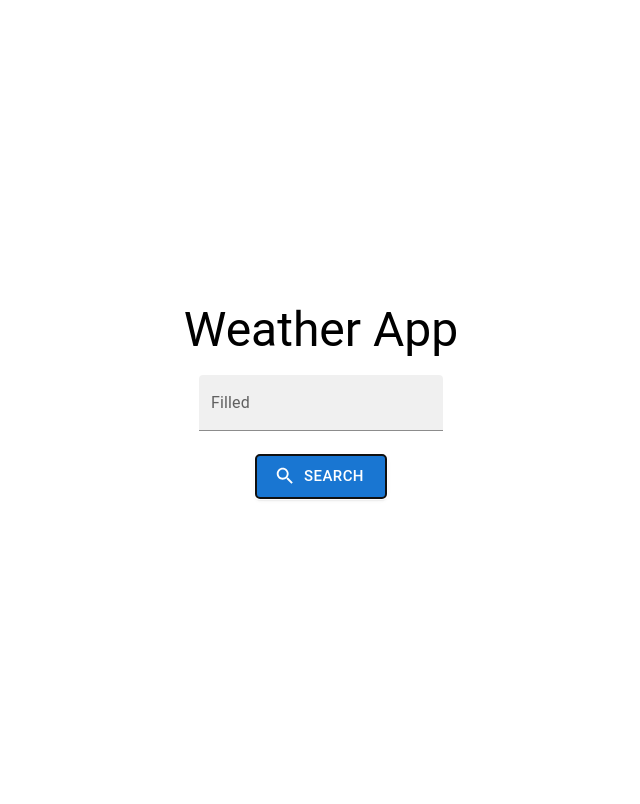
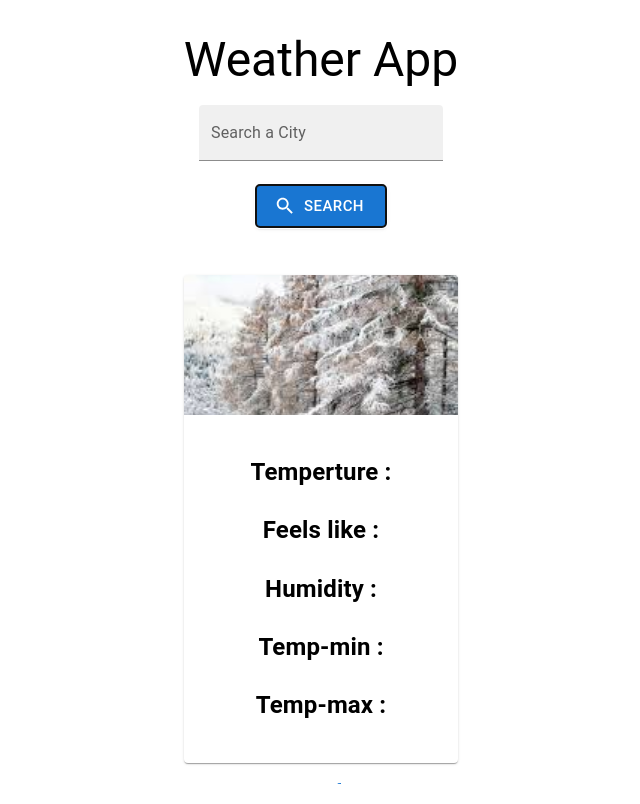
Before and after one commit to Hosanna-Mosa/Weather-info, a React (Vite) app: page / in a window 1280 px wide. Both pictures are taken after typing "Sample" into the empty fields and a click on the button "SEARCH". Shown: the top 804 px of the page, without its empty margins (319-959 px from the left). Built offline with nearby package versions, Linux system fonts and the light colour scheme; no server answers.

Commit message:
After update

```diff
--- a/src/App.css
+++ b/src/App.css
@@ -4,6 +4,11 @@
   padding: 2rem;
   text-align: center;
   background-color: #fff;
+}
+h3 {
+  color: black !important;
+  font-size: 24px;
+  display: block;
 }
 
 .logo {
@@ -41,3 +46,10 @@
 .read-the-docs {
   color: #888;
 }
+
+
+#loader{
+  display: flex !important;
+  align-items: center !important;
+  justify-content: center !important;
+}
--- a/src/App.jsx
+++ b/src/App.jsx
@@ -1,17 +1,36 @@
-import { useState } from 'react';
+import { useState , useEffect } from 'react';
 import reactLogo from './assets/react.svg';
 import viteLogo from '/vite.svg';
 import './App.css';
 import SerachBox from './SerachBox';
 import React from 'react';
+import InfoBox from './InfoBox';
+import DisplayMessage from './DisplayMessage';
+import CircularProgress from '@mui/material/CircularProgress';
+import Box from '@mui/material/Box';
+
+
+function App() {
+ const [data , setData] = useState(null);
+ const [showMessage, setShowMessage] = useState(false);
+
+  const [loader,setLoader] = useState(false);
+    const message = "Hello from Props!";
 
 
 
-function App() {
 
   return (
     <div >
-      <SerachBox />
+      <SerachBox ongetData = {setData} setLoader={setLoader} setMsg = {setShowMessage} />
+      {data?<InfoBox details={data} setLoader={setLoader} />
+      :null}
+      {showMessage?<h3>No data Found</h3>:null}
+      {loader?<Box sx={{ display: 'flex'  }} id="loader">
+      <CircularProgress />
+      </Box>:null}
+
+
     </div>
   )
 }
--- /dev/null
+++ b/src/DisplayMessage.jsx
@@ -0,0 +1,9 @@
+import React from 'react';
+
+const DisplayMessage = ({ message }) => {
+
+  return <> <p>{message}</p>
+  </>;
+};
+
+export default DisplayMessage;
--- /dev/null
+++ b/src/InfoBox.jsx
@@ -0,0 +1,46 @@
+import * as React from 'react';
+import Card from '@mui/material/Card';
+import CardContent from '@mui/material/CardContent';
+import CardMedia from '@mui/material/CardMedia';
+import Typography from '@mui/material/Typography';
+import CardActionArea from '@mui/material/CardActionArea';
+import downloadImg from "./download.jpeg"
+import { useState } from "react";
+
+
+export default function InfoBox(props) {
+let check = 5;
+  console.log("InfoBox");
+  console.log();
+  const data = props.details;
+
+
+  return (
+    <Card sx={{ maxWidth: 345 }}>
+      <CardActionArea>
+        <CardMedia
+          component="img"
+          height="140"
+          image={downloadImg}
+
+          alt="green "
+        />
+
+        <CardContent>
+          <Typography gutterBottom variant="h5" component="div">
+
+          {data.city}
+          </Typography>
+          <Typography variant="body2" sx={{ color: 'text.secondary' }}>
+            <h3>Temperture : {data.temp}</h3>
+            <h3>Feels like : {data.feels_like}</h3>
+            <h3>Humidity : {data.humidity}</h3>
+            <h3>Temp-min : {data.temp_min}</h3>
+            <h3>Temp-max : {data.temp_max}</h3>
+          </Typography>
+        </CardContent>
+      </CardActionArea>
+    </Card>
+
+  );
+}
--- a/src/SerachBox.jsx
+++ b/src/SerachBox.jsx
@@ -5,7 +5,7 @@ import Button from "@mui/material/Button";
 import Typography from "@mui/material/Typography";
 import { useState } from "react";
 
-const SerachBox = () => {
+const SerachBox = ({ongetData,setLoader, setMsg}) => {
   const [value, setValue] = useState("");
 
 
@@ -13,18 +13,30 @@ const SerachBox = () => {
   const API_KEY = "b010b23c8a55d6b005c9dcd8f546efec";
 
   const getWeatherInfo = async () =>{
-    const response =  await fetch(`${API_URL}?q=${value}&appid=${API_KEY}`);
+    const response =  await fetch(`${API_URL}?q=${value}&appid=${API_KEY}&units=metric`);
     const jsonResponse  = await response.json();
-    // console.log(jsonResponse.main);
+
+    console.log(jsonResponse.main);
+    if(jsonResponse.main){
     let resultfinal = {
       temp : jsonResponse.main.temp,
       feels_like : jsonResponse.main.feels_like,
       humidity : jsonResponse.main.humidity,
       pressure : jsonResponse.main.pressure,
       temp_max : jsonResponse.main.temp_max,
-      temp_min : jsonResponse.main.temp_min
+      temp_min : jsonResponse.main.temp_min,
+      city : value
     };
-
+    setLoader(false);
+    ongetData(resultfinal);
+    setMsg(false);
+    }else{
+      ongetData(null);
+      setTimeout(() => {
+        setLoader(false);
+        setMsg(true);
+      },5000);
+    }
 
   }
 
@@ -36,7 +48,11 @@ const SerachBox = () => {
 
   const handleSumbit = (eve) => {
     eve.preventDefault();
+    console.log(value);
     setValue("");
+    ongetData({temp:null});
+    setLoader(true);
+
     getWeatherInfo();
   };
 
@@ -48,7 +64,7 @@ const SerachBox = () => {
         </Typography>
         <TextField
           id="filled-basic"
-          label="Filled"
+          label="Search a City"
           variant="filled"
           value={value}
           onChange={handleInput}
@@ -64,6 +80,8 @@ const SerachBox = () => {
           Search
         </Button>
       </form>
+    <br/>
+      <br/>
 
     </div>
   );
```
Also changed, not shown: src/download.jpeg (added).
